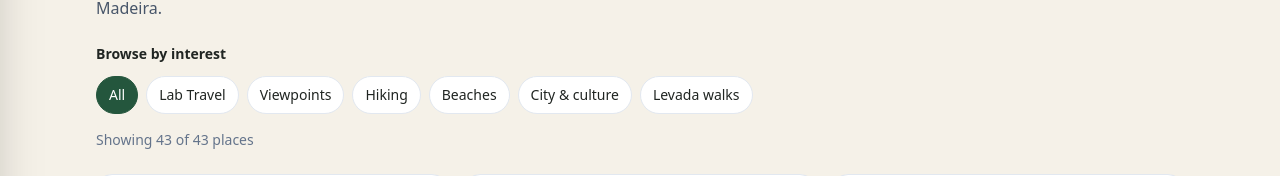
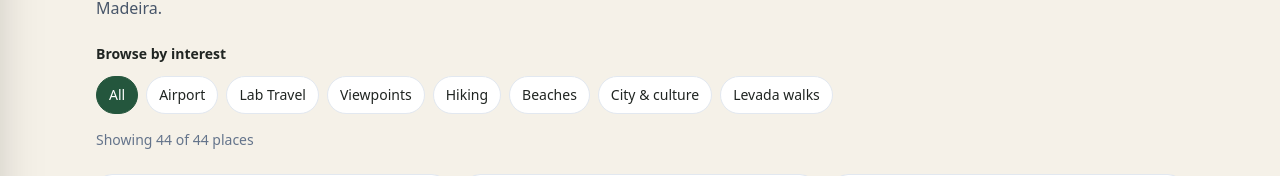
Before and after one commit to pampito89/madeira-live-cams, a Next.js app: page /cameras in a window 1280 px wide. Shown: the part 189-365 px from the top of the page. Built offline with nearby package versions, Linux system fonts and the light colour scheme; no server answers.

Commit message:
Add Madeira International Airport location

```diff
--- a/data/locations.ts
+++ b/data/locations.ts
@@ -1856,6 +1856,41 @@ export const locations: Location[] = [
       },
     },
   },
+  {
+    slug: 'madeira-international-airport',
+    name: { en: 'Madeira International Airport', uk: 'Міжнародний аеропорт Мадейри' },
+    area: { en: 'Santa Cruz', uk: 'Santa Cruz' },
+    category: { en: 'Airport', uk: 'Аеропорт' },
+    tags: ['Airport', 'Lab Travel'],
+    summary: {
+      en: 'Madeira’s international gateway in Santa Cruz, known for its runway built above the Atlantic Ocean and spectacular landing views.',
+      uk: 'Міжнародні повітряні ворота Мадейри в Santa Cruz, відомі злітною смугою над Атлантичним океаном і вражаючими видами під час посадки.',
+    },
+    image: '/images/explore/airport_madeira.jpg',
+    imageAlt: {
+      en: 'Aerial view of Madeira International Airport runway above the Atlantic Ocean',
+      uk: 'Вид із повітря на злітну смугу Міжнародного аеропорту Мадейри над Атлантичним океаном',
+    },
+    mapQuery: 'Madeira International Airport Cristiano Ronaldo FNC',
+    article: {
+      intro: {
+        en: 'Madeira International Airport, officially Cristiano Ronaldo Madeira International Airport and identified by the code FNC, is the main air gateway to Madeira. Located in Santa Cruz on the east side of the island, it connects Madeira with Portugal and international destinations.',
+        uk: 'Міжнародний аеропорт Мадейри, офіційно Cristiano Ronaldo Madeira International Airport із кодом FNC, — головні повітряні ворота острова. Він розташований у Santa Cruz на сході Мадейри та з’єднує острів із Португалією й міжнародними напрямками.',
+      },
+      history: {
+        en: 'The airport opened in 1964 with a much shorter runway, improving Madeira’s connection with mainland Portugal and replacing the island’s former reliance on sea travel. Its runway was later extended over the sea on a structure supported by 180 reinforced-concrete pillars. This engineering project transformed the airport’s capacity and became one of Madeira’s most recognisable modern landmarks. The airport was renamed in honour of Cristiano Ronaldo in 2017.',
+        uk: 'Аеропорт відкрили у 1964 році з набагато коротшою злітною смугою, що покращило сполучення Мадейри з материковою Португалією та зменшило залежність острова від морських подорожей. Пізніше смугу подовжили над морем на конструкції, яку підтримують 180 залізобетонних опор. Цей інженерний проєкт змінив можливості аеропорту та став однією з найвпізнаваніших сучасних пам’яток Мадейри. У 2017 році аеропорт перейменували на честь Cristiano Ronaldo.',
+      },
+      highlights: {
+        en: ['Madeira’s main international airport, with the IATA code FNC', 'A runway extended over the Atlantic on 180 concrete pillars', 'Spectacular views during aircraft arrivals and departures', 'Real-time flights, parking, transport and airline information on the official airport website', 'A practical Lab Travel arrival and departure point'],
+        uk: ['Головний міжнародний аеропорт Мадейри з кодом IATA FNC', 'Злітна смуга, подовжена над Атлантикою на 180 бетонних опорах', 'Вражаючі види під час прильотів і вильотів літаків', 'Актуальні рейси, паркування, транспорт та інформація про авіакомпанії на офіційному сайті аеропорту', 'Практична точка прибуття та відправлення в програмі Lab Travel'],
+      },
+      practicalTip: {
+        en: 'Check live departure and arrival information before travelling. Allow extra time for airport access, vehicle return and security, especially during busy holiday periods. Arrange a transfer, taxi, bus or rental-car collection in advance.',
+        uk: 'Перед поїздкою перевіряйте актуальну інформацію про вильоти та прильоти. Закладайте додатковий час на дорогу до аеропорту, повернення авто й контроль безпеки, особливо у завантажені святкові періоди. Заздалегідь організуйте трансфер, таксі, автобус або отримання орендованого авто.',
+      },
+    },
+  },
 ];
 
 export function getLocationBySlug(slug: string) {
--- a/lib/locationWeather.ts
+++ b/lib/locationWeather.ts
@@ -48,4 +48,5 @@ export const locationCoordinates: Record<string, LocationCoordinates> = {
   'machico-beach': { latitude: 32.7177, longitude: -16.7641 },
   'pico-do-facho': { latitude: 32.7286, longitude: -16.7588 },
   'ribeira-da-janela': { latitude: 32.8466, longitude: -17.1592 },
+  'madeira-international-airport': { latitude: 32.6933, longitude: -16.7745 },
 };
--- a/pages/cameras.tsx
+++ b/pages/cameras.tsx
@@ -181,6 +181,10 @@ export default function CamerasPage() {
 
   const filters = [
     { value: 'All', label: messages.exploreList.filters.all },
+    {
+      value: 'Airport',
+      label: locale === 'uk' ? 'Аеропорт' : 'Airport',
+    },
     {
       value: 'Lab Travel',
       label: 'Lab Travel',
```
Also changed, not shown: public/images/explore/airport_madeira.jpg (added).
